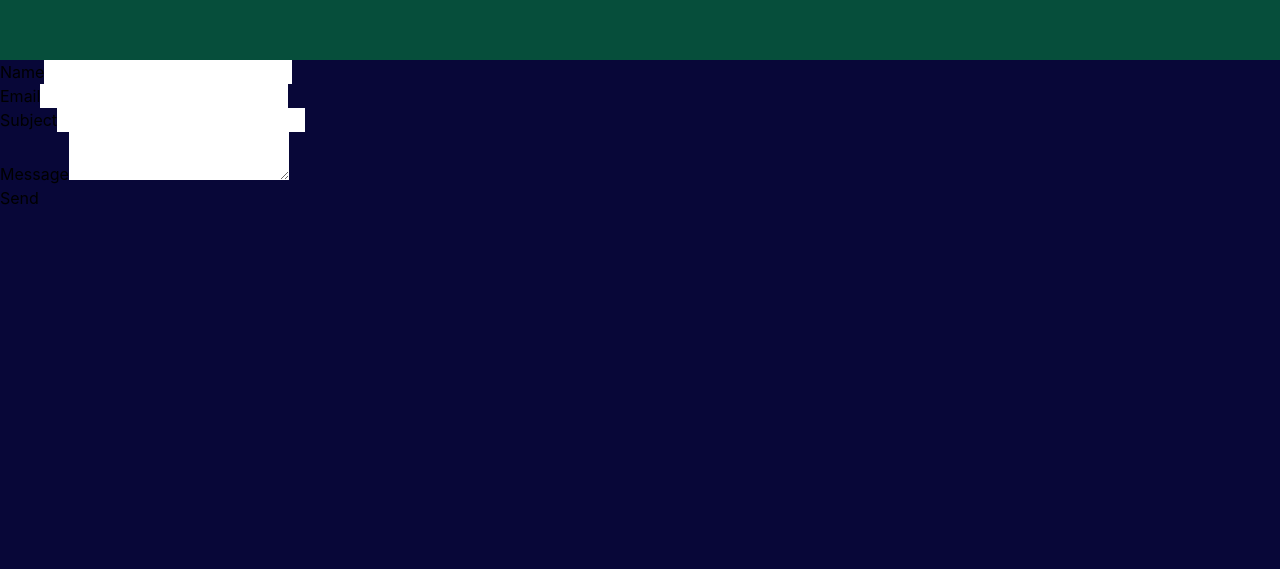
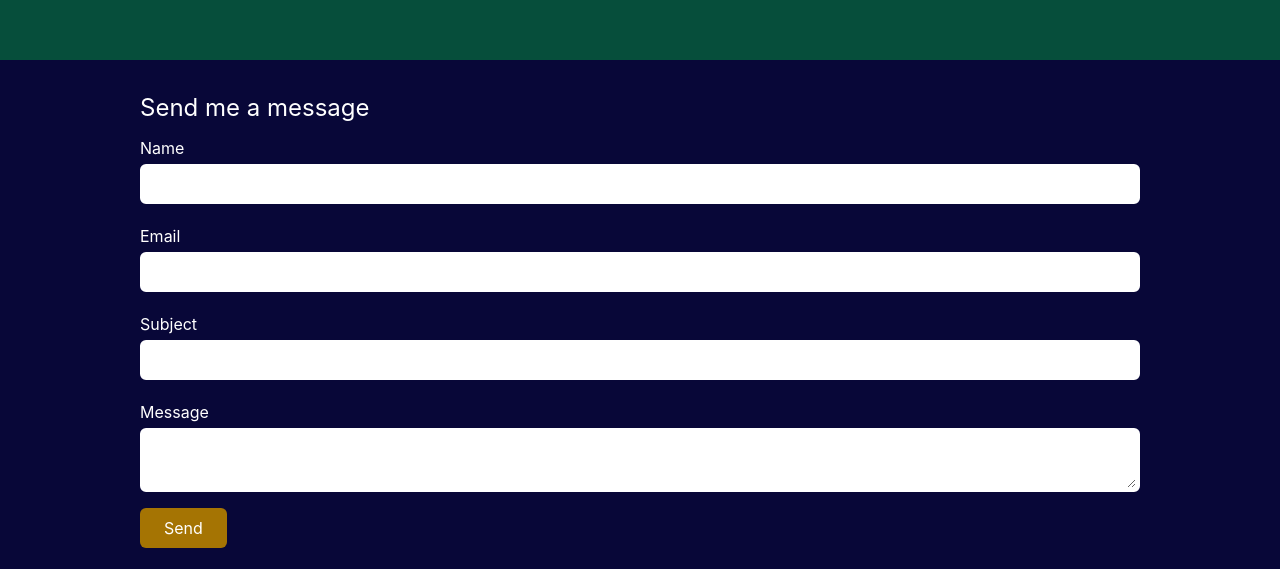
Before and after one commit to andrewmloop/portfolio-v2, a Next.js app: page / in a window 1280 px wide. Shown: the part 2228-2797 px from the top of the page. Built offline with nearby package versions, Linux system fonts and the light colour scheme.

Commit message:
Add contact form styling

```diff
--- a/components/sections/Contact.js
+++ b/components/sections/Contact.js
@@ -75,40 +75,47 @@ export default function Contact() {
 
 
   return (
-    <div id="contact" className="h-screen bg-cetacean">
+    <div id="contact" className="w-full h-auto px-4 py-8 text-white bg-cetacean">
+      <div className="max-w-[1000px] mx-auto">
+        <h2 className="text-2xl">Send me a message</h2>
         <form onSubmit={(e) => handleSubmit(e)}>
-        <div>
-          <label htmlFor="name">Name</label>
+          <div className="flex flex-col w-full py-2">
+            <label htmlFor="name" className="py-1">Name</label>
             <input id="name" name="name" type="text" value={name}
               onChange={(e) => setName(e.target.value)}
+              className={`text-black px-2 py-1 rounded-md border-4 border-white focus:outline-none focus:border-gold ${errors.name && "border-2 border-red-500"}`}
             />
-          {errors.name && <p>Please enter a name.</p>}
+            {errors.name && <p className="mt-1 text-red-500">Please enter a name.</p>}
           </div>
-        <div>
-          <label htmlFor="email">Email</label>
+          <div className="flex flex-col w-full py-2">
+            <label htmlFor="email" className="py-1">Email</label>
             <input id="email" name="email" type="email" value={email}
               onChange={(e) => setEmail(e.target.value)}
+              className={`text-black px-2 py-1 rounded-md border-4 border-white focus:outline-none focus:border-gold ${errors.email && "border-2 border-red-500"}`}
             />
-          {errors.email && <p>Please enter a valid email.</p>}
+            {errors.email && <p className="mt-1 text-red-500">Please enter a valid email.</p>}
           </div>
-        <div>
-          <label htmlFor="subject">Subject</label>
+          <div className="flex flex-col w-full py-2">
+            <label htmlFor="subject" className="py-1">Subject</label>
             <input id="subject" name="subject" type="text" value={subject}
               onChange={(e) => setSubject(e.target.value)}
+              className={`text-black px-2 py-1 rounded-md border-4 border-white focus:outline-none focus:border-gold ${errors.subject && "border-2 border-red-500"}`}
             />
-          {errors.subject && <p>Please enter a subject.</p>}
+            {errors.subject && <p className="mt-1 text-red-500">Please enter a subject.</p>}
           </div>
-        <div>
-          <label>Message</label>
+          <div className="flex flex-col w-full py-2">
+            <label htmlFor="message" className="py-1">Message</label>
             <textarea id="message" name="message" value={message}
               onChange={(e) => setMessage(e.target.value)}
+              className={`text-black px-2 py-1 rounded-md border-4 border-white focus:outline-none focus:border-gold ${errors.message && "border-2 border-red-500"}`}
             ></textarea>
-          {errors.message && <p>Please enter a message.</p>}
+            {errors.message && <p className="mt-1 text-red-500">Please enter a message.</p>}
           </div>
-        <button type="submit">{buttonText}</button>
-        {showSuccessMessage && <p>Message sent. Thank you!</p>}
-        {showErrorMessage && <p>Failed to send message.</p>}
+          <button type="submit" className="bg-gold my-2 px-6 py-2 rounded-md">{buttonText}</button>
+          {showSuccessMessage && <p  className="mt-1 text-green-500">Message sent. Thank you!</p>}
+          {showErrorMessage && <p className="mt-1 text-red-500">Failed to send message.</p>}
         </form>
+      </div>
     </div>
   );
 }
--- a/tailwind.config.js
+++ b/tailwind.config.js
@@ -16,19 +16,6 @@ module.exports = {
         "bronze": "#8f7143",
         "dark-bronze": "#8f7143"
       },
-      keyframes: {
-        spinAndGrow: {
-          from: {
-            transform: "rotate(0deg) scale(1)"
-          },
-          to: {
-            transform: "rotate(360deg) scale(1.05)"
-          }
-        }
-      },
-      animation: {
-        spinAndGrow: "spinAndGrow 1s ease-in-out"
-      }
     },
   },
   plugins: [],
```
Lines whose indentation alone changed are shown as unchanged.
